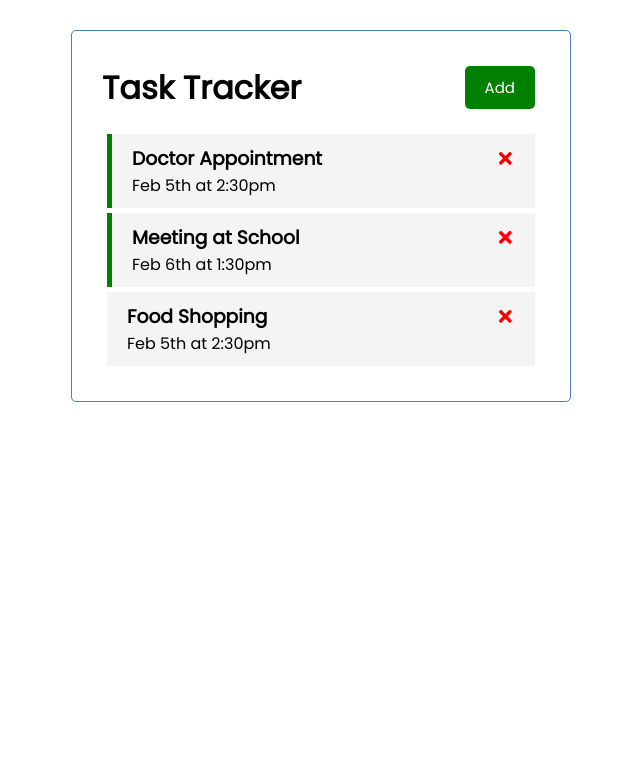
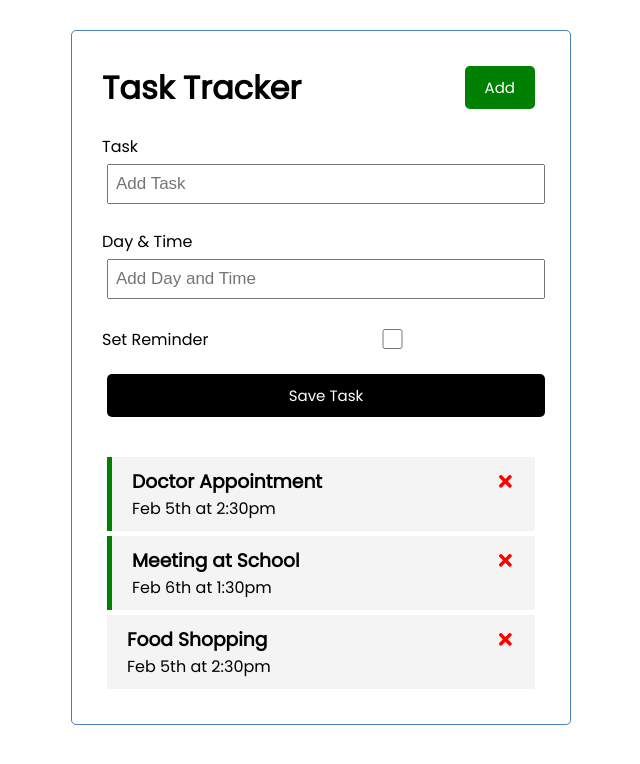
Before and after one commit to ChelseaRolland/react-task-tracker, a React (Create React App) app: page / in a window 1280 px wide. Shown: the top 764 px of the page, without its empty margins (319-959 px from the left). Built offline with nearby package versions, Linux system fonts and the light colour scheme.

Commit message:
completed the form and now able to add new tasks with a reminder to the list in browser

```diff
--- a/src/App.js
+++ b/src/App.js
@@ -1,6 +1,7 @@
 import { useState } from 'react'
 import Header from "./components/Header";
 import Tasks from "./components/Tasks";
+import AddTask from './components/AddTask';
 
 function App() {
   const [tasks, setTasks] = useState([
@@ -24,6 +25,13 @@
     }
 ])
 
+// Add Task
+const addTask = (task) => {
+  const id = Math.floor(Math.random() * 10000) + 1
+  const newTask = { id, ...task }
+  setTasks([...tasks, newTask])
+}
+
 // Delete Task
 const deleteTask = (id) => {
   console.log('delete', id)
@@ -38,6 +46,7 @@
   return (
     <div className="container">
         <Header />
+        <AddTask onAdd={addTask} />
         {tasks.length > 0 ? <Tasks tasks={tasks} onDelete={deleteTask} onToggle={toggleReminder}/> : ('No Tasks to Show')}
     </div>
   );
--- /dev/null
+++ b/src/components/AddTask.js
@@ -0,0 +1,55 @@
+import { useState } from 'react'
+
+const AddTask = ({ onAdd }) => {
+    const [text, setText] = useState('')
+    const [day, setDay] = useState('')
+    const [reminder, setReminder] = useState(false)
+
+    const onSubmit = (e) => {
+        e.preventDefault();
+        if(!text){
+            alert("Please add task")
+            return
+        }
+
+        onAdd({text, day, reminder})
+
+        // Empty form returning back to inital state
+        setText('')
+        setDay('')
+        setReminder(false)
+    }
+
+    return (
+        <form className = 'add-form' onSubmit={onSubmit}>
+            <div className='form-control'>
+                <label>Task</label>
+                <input
+                    type='text'
+                    placeholder='Add Task'
+                    value={text} onChange={(e) => setText(e.target.value)}
+                />
+            </div>
+            <div className='form-control'>
+                <label>Day & Time</label>
+                <input
+                    type='text'
+                    placeholder='Add Day and Time'
+                    value={day} onChange={(e) => setDay(e.target.value)}
+                />
+            </div>
+            <div className='form-control form-control-check'>
+                <label>Set Reminder</label>
+                <input
+                    type='checkbox'
+                    checked={reminder}
+                    value={reminder} onChange={(e) => setReminder(e.currentTarget.checked)}
+                />
+            </div>
+
+            <input type='submit' value='Save Task' className='btn btn-block' />
+        </form>
+    )
+}
+
+export default AddTask
```
